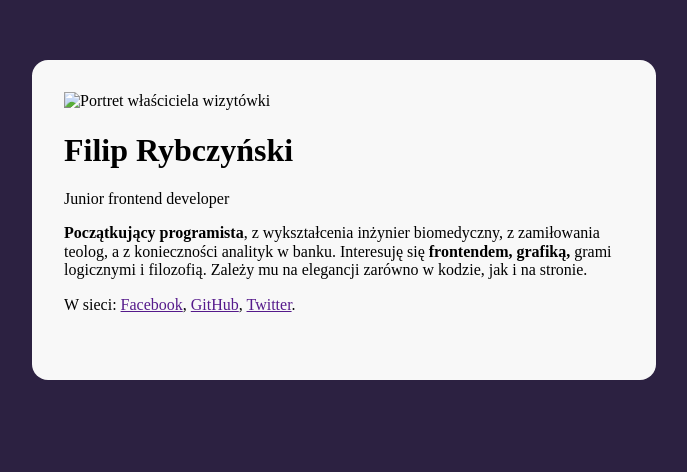
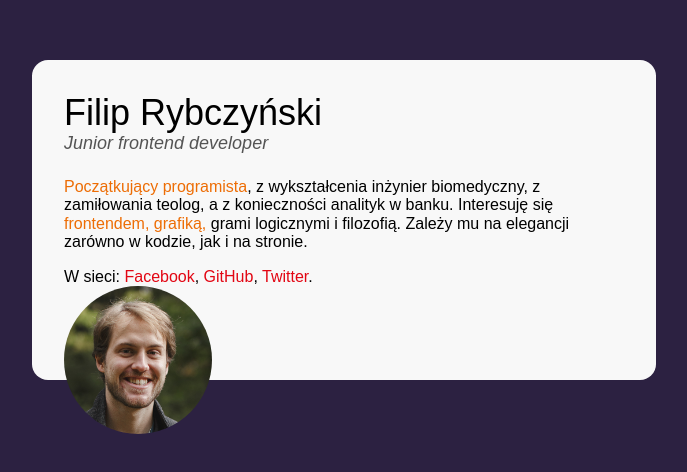
Before and after one commit to filip-rybczynski/business-card, a plain HTML site: page index.html in a window 1280 px wide. Shown: the part 180-652 px from the top of the page, without its empty margins (296-983 px from the left). Drawn offline with Linux system fonts and the light colour scheme.

Commit message:
CSS styling complete

```diff
--- a/index.html
+++ b/index.html
@@ -9,23 +9,30 @@
   </head>
   <body class="body">
     <article class="card">
-      <img class="card__photo" src="" alt="Portret właściciela wizytówki" />
+
       <h1 class="card__person">Filip Rybczyński</h1>
       <p class="card__title">Junior frontend developer</p>
       <p class="card__info">
-        <strong class="card__info--important">Początkujący programista</strong>,
+        <strong class="important">Początkujący programista</strong>,
         z wykształcenia inżynier biomedyczny, z zamiłowania teolog, a z
         konieczności analityk w banku. Interesuję się
-        <strong class="card__info--important">frontendem, grafiką,</strong>
+        <strong class="important">frontendem, grafiką,</strong>
         grami logicznymi i filozofią. Zależy mu na elegancji zarówno w kodzie,
         jak i na stronie.
       </p>
-      <p class="card__info">
+      <p class="card__info card__info--below">
         W sieci:
-        <a class="card__link" href="">Facebook</a>,
-        <a class="card__link" href="">GitHub</a>,
-        <a class="card__link" href="">Twitter</a>.
+        <a class="card__link" href="#">Facebook</a>,
+        <a class="card__link" href="#">GitHub</a>,
+        <a class="card__link" href="#">Twitter</a>.
       </p>
+<div>
+      <img
+      class="card__photo"
+      src="portret.jpg"
+      alt="Portret właściciela wizytówki"
+    />
+</div>
     </article>
   </body>
 </html>
--- a/style.css
+++ b/style.css
@@ -20,4 +20,44 @@ html {
     width: 624px;
     border-radius: 16px;
     padding: 32px;
+    font-family: Arial, Helvetica, sans-serif;
 }
+
+.card__info {
+    font-size: 16px;
+    margin: 0px;
+}
+
+.card__info--below {
+    margin-top: 1em;
+}
+
+.important {
+    font-weight: normal;
+    color: #ED6D05;
+}
+
+.card__link {
+    color: #E20613;
+    text-decoration: none;
+}
+
+.card__person {
+    font-size: 36px;
+    margin: 0px;
+    font-weight: normal;
+}
+
+.card__photo {
+height: 148px;
+width: 148px;
+border-radius: 50%;
+}
+
+.card__title {
+    color: #545454;
+    margin:0px;
+    margin-bottom: 24px;
+    font-style: italic;
+    font-size: 18px;
+}
```
